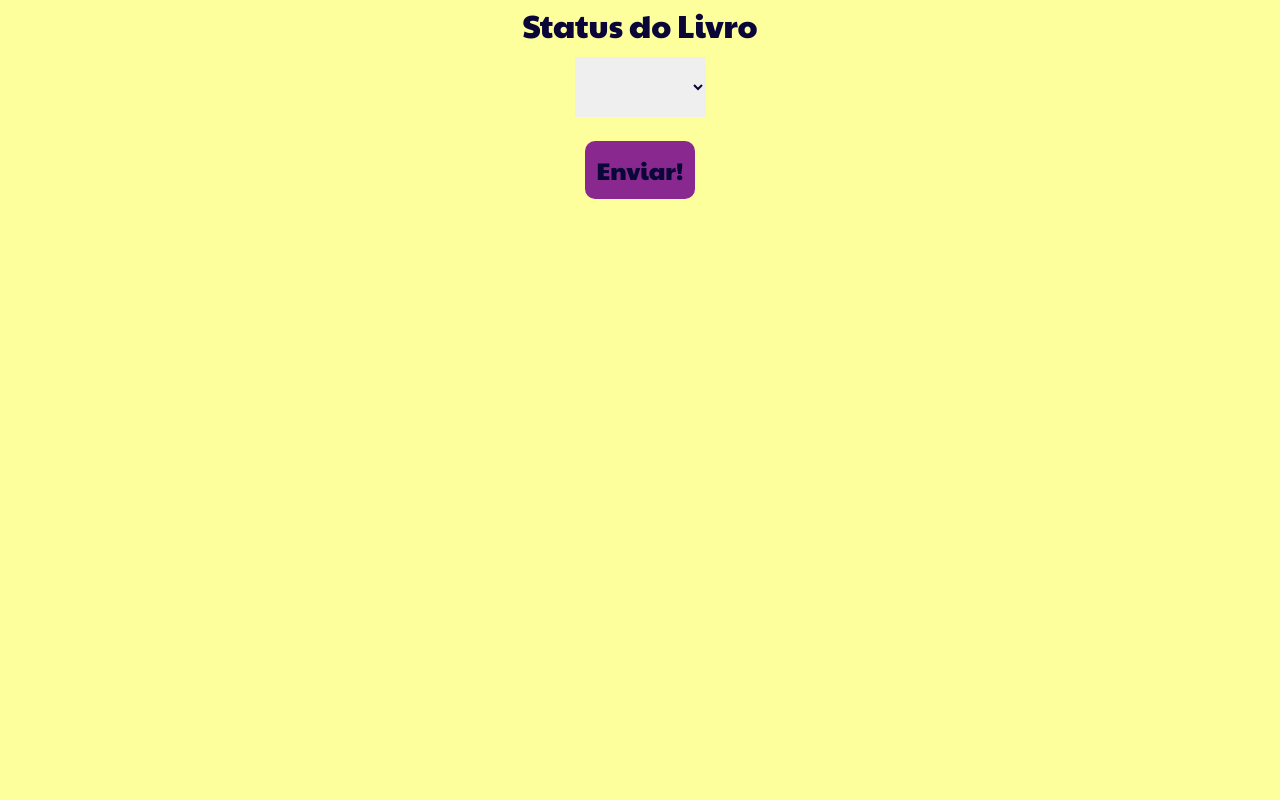
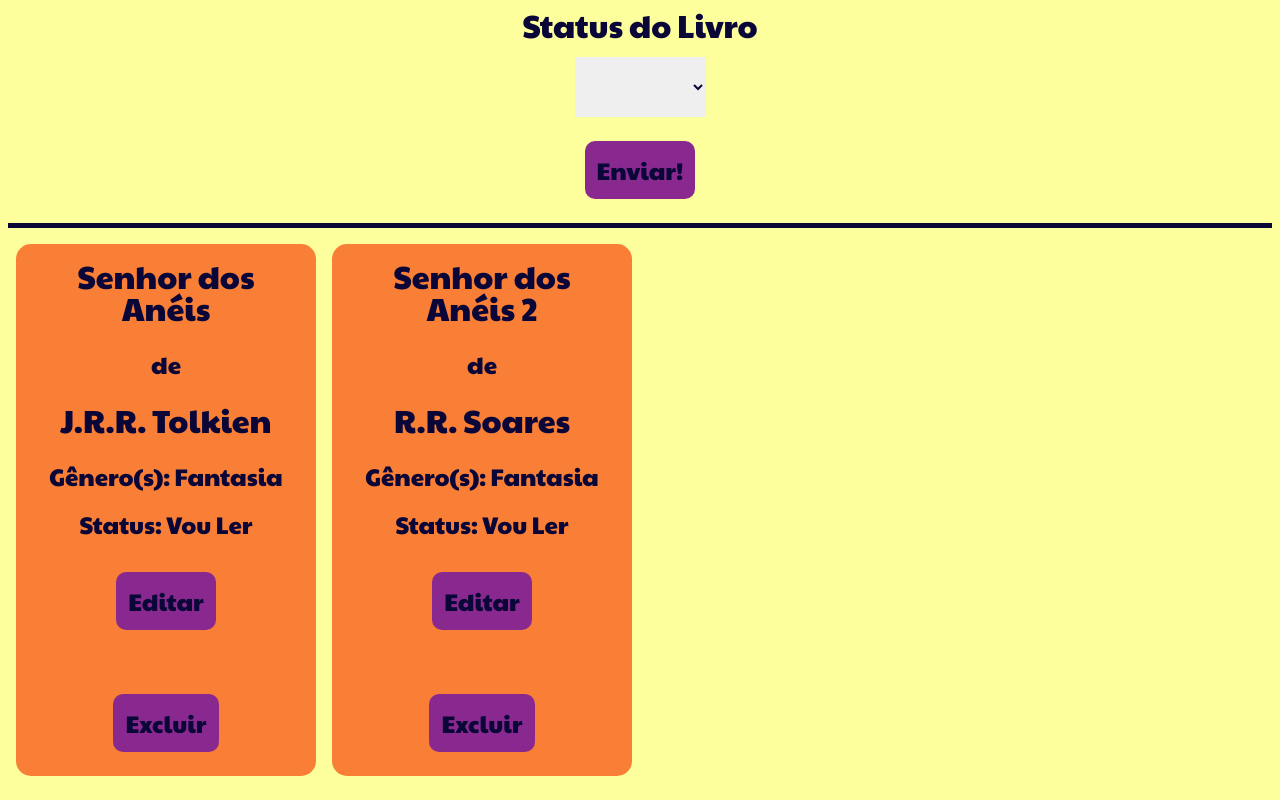
Before and after one commit to Pololokka/estante-de-livros, a React (Vite) app: page / in a window 1280 px wide. Shown: the part 477-1277 px from the top of the page. Before the commit the page ends 800 px from the top, so only its background shows below. Built offline with nearby package versions, Linux system fonts and the light colour scheme.

Commit message:
:sparkles: feat: feita exibição de livros

```diff
--- a/src/App.css
+++ b/src/App.css
@@ -210,6 +210,39 @@ html {
   justify-content: center;
 }
 
+.border__bottom {
+  border-bottom: 5px solid var(--cor-borda);
+}
+
+.books__container {
+  display: grid;
+  padding: 1em 0.5em;
+  grid-template-columns: 1fr 1fr 1fr 1fr;
+  gap: 1em;
+}
+
+.book--card__container {
+  display: flex;
+  flex-direction: column;
+  justify-content: center;
+  align-items: center;
+  background-color: var(--cor-card);
+  border-radius: 15px;
+  transition: 200ms;
+}
+
+.book--card__container:hover {
+  box-shadow: -5px 5px var(--cor-hover-2);
+}
+
+.book--card__buttons {
+  display: flex;
+  justify-content: center;
+  align-items: center;
+  gap: 1em;
+  flex-wrap: wrap;
+}
+
 .titulo {
   font-family: var(--fonte-principal);
   color: var(--cor-fonte);
--- a/src/App.jsx
+++ b/src/App.jsx
@@ -1,5 +1,6 @@
 import "./App.css";
 
+import { books } from "./Data/books";
 import { useState } from "react";
 
 import Input from "./Components/Input/Index";
@@ -12,6 +13,8 @@ const formDefault = {
 };
 
 function App() {
+  document.title = "Estante de Livros";
+
   const [form, setForm] = useState(formDefault);
 
   const inputChange = (event) => {
@@ -26,10 +29,21 @@ function App() {
     setForm(formDefault);
   };
 
+  const handleEdit = () => {
+    console.log("editando...");
+  };
+
+  const handleDelete = () => {
+    console.log("deletando...");
+  };
+
   return (
     <>
       <main>
-        <form onSubmit={handleSubmit} className="form__container">
+        <form
+          onSubmit={handleSubmit}
+          className="form__container border__bottom"
+        >
           <Input
             labelName="Título"
             inputType="text"
@@ -70,6 +84,34 @@ function App() {
           </select>
           <input type="submit" value="Enviar!" className="texto btn__geral" />
         </form>
+
+        <section className="books__container">
+          {books?.map((element) => {
+            return (
+              <div className="book--card__container">
+                <p className="subtitulo subtitulo-hover">{element.title}</p>
+                <p className="texto">de</p>
+                <p className="subtitulo subtitulo-hover">{element.author}</p>
+                <p className="texto">Gênero(s): {element.genre}</p>
+                <p className="texto">Status: {element.status}</p>
+                <div className="book--card__buttons">
+                  <input
+                    type="button"
+                    value="Editar"
+                    className="texto btn__geral"
+                    onClick={handleEdit}
+                  />
+                  <input
+                    type="button"
+                    value="Excluir"
+                    className="texto btn__geral"
+                    onClick={handleDelete}
+                  />
+                </div>
+              </div>
+            );
+          })}
+        </section>
       </main>
     </>
   );
--- /dev/null
+++ b/src/Data/books.js
@@ -0,0 +1,16 @@
+export const books = [
+  {
+    id: 0,
+    title: "Senhor dos Anéis",
+    author: "J.R.R. Tolkien",
+    genre: "Fantasia",
+    status: "Vou Ler",
+  },
+  {
+    id: 0,
+    title: "Senhor dos Anéis 2",
+    author: "R.R. Soares",
+    genre: "Fantasia",
+    status: "Vou Ler",
+  },
+];
```
